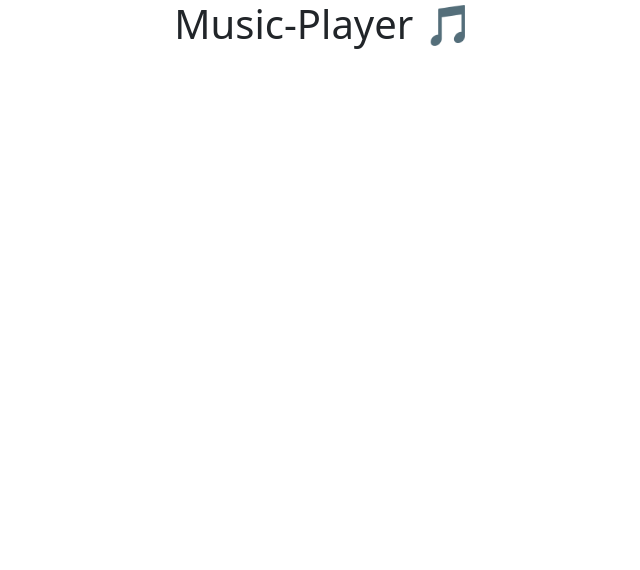
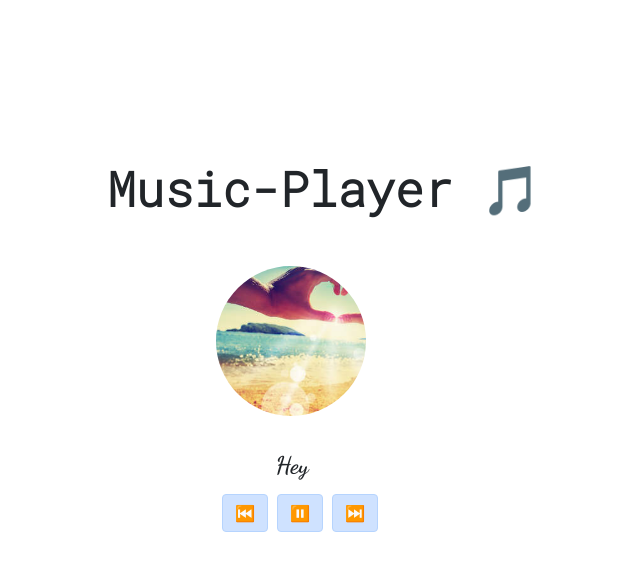
Before and after one commit to officialGanesh/Music-Player, a plain HTML site: page index.html in a window 1280 px wide. Shown: the whole page, without its empty margins (316-956 px from the left). Drawn offline with nearby package versions, Linux system fonts and the light colour scheme.

Commit message:
Style added

```diff
--- a/index.html
+++ b/index.html
@@ -20,10 +20,28 @@
 
 </head>
 <body>
+
     <div class="container">
+
         <h1 id="title">Music-Player 🎵</h1>
+        <div id="divImg">
+            <img src="" alt="">
+        </div>
+
+        <div id="song-name">
+            <span>Hey</span>
+        </div>
+
+        <div id="options">
+            <button id="previous" class="btn alert-primary">⏮️</button>
+            <button id="play" class="btn alert-primary">⏸️</button>
+            <button id="next" class="btn alert-primary">⏭️</button>
+        </div>
+
+
     </div>
+
 </body>
 <!-- !Javascript -->
-<script src="/javascript.js" defer></script>
+<script src="/player.js" defer></script>
 </html>
--- a/style.css
+++ b/style.css
@@ -2,4 +2,52 @@
     padding: 0px;
     margin: 0px;
     text-align: center;
+
 }
+
+
+.container{
+    width: 55rem;
+    height: 100%;
+    margin-top: 10rem;
+}
+
+
+#title{
+    font-family: "Roboto Mono";
+    font-weight: bolder;
+    font-size: 3rem;
+}
+
+#divImg{
+    border-radius: 50%;
+    width: 150px;
+    height: 150px;
+    background-image: url("src/summer.jpg");
+    background-size: cover;
+
+    margin-left: 20rem;
+    margin-top: 3rem;
+    margin-bottom: 2rem;
+}
+
+#song-name{
+    font-family: 'Dancing Script', cursive;
+    font-size: 1.5rem;
+    margin-right: 4rem;
+    margin-bottom: 5px;
+}
+
+#options{
+    margin-right: 3rem;
+
+}
+#play{
+    margin:5px;
+}
+
+
+
+.btn:hover{
+    background-color: rgb(48, 158, 231);
+}
```
